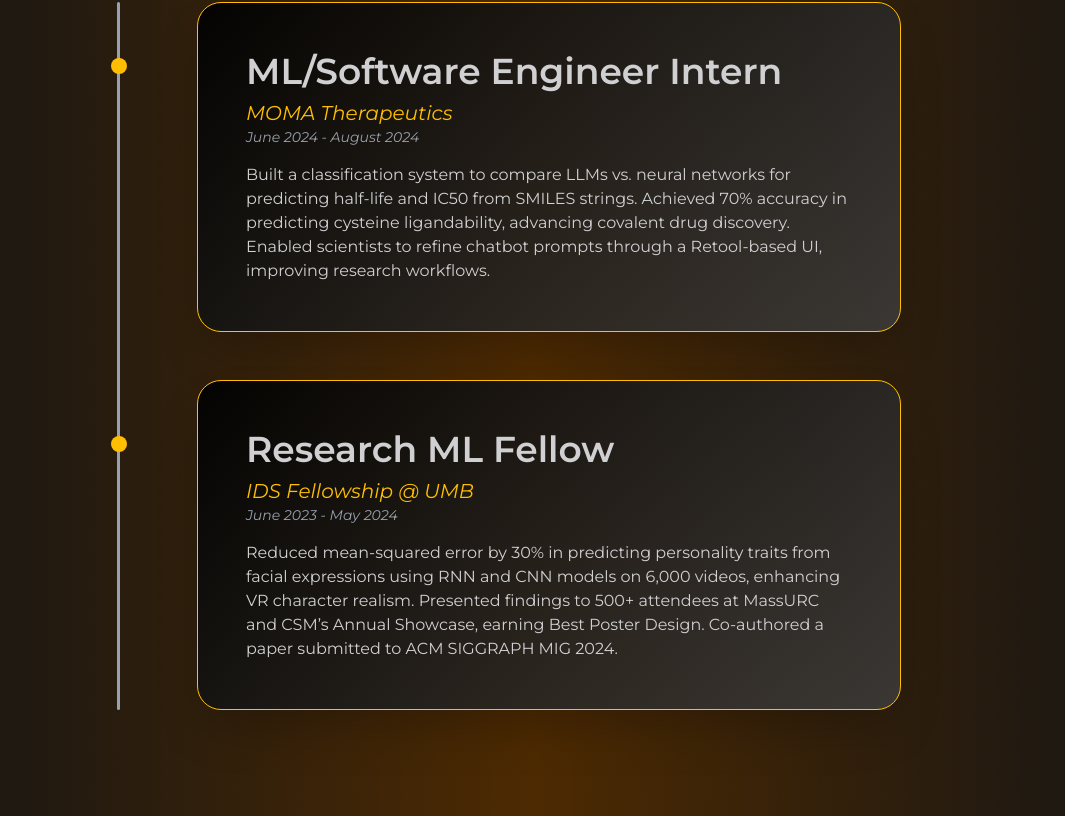
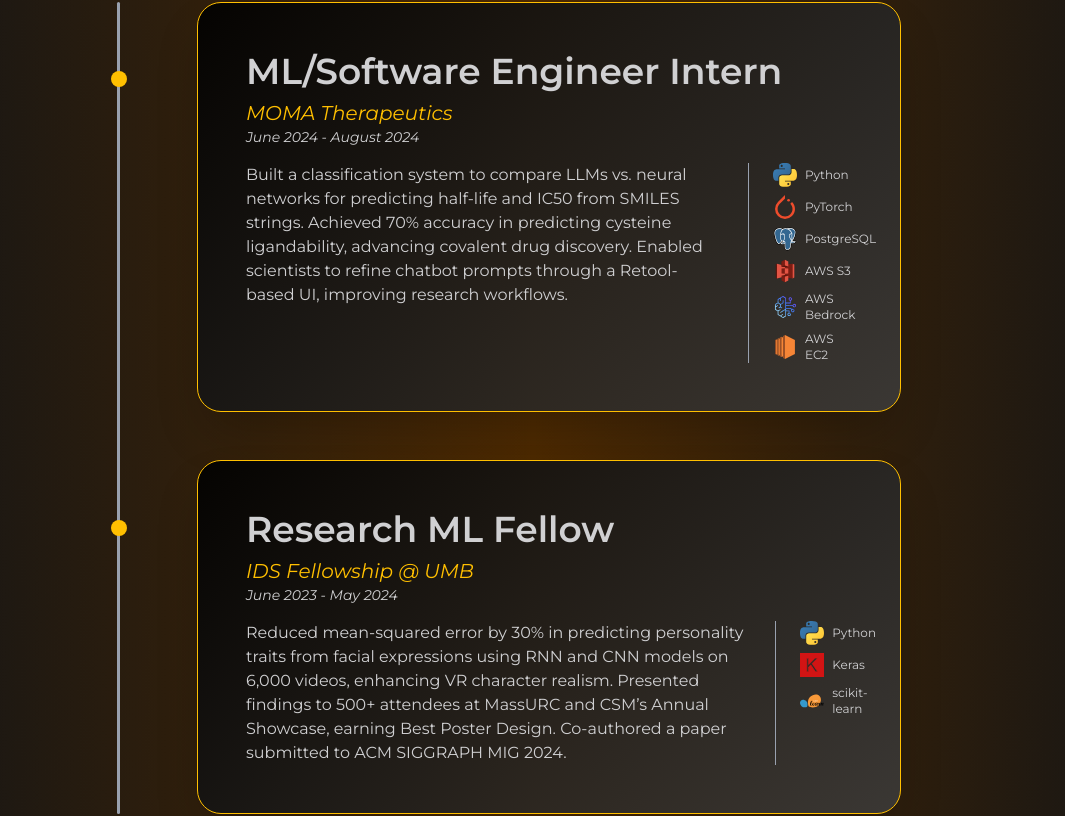
Before and after one commit to WilhenAlbertoHM/portfolio, a React (Vite) app: page / in a window 1280 px wide. Shown: the part 1614-2430 px from the top of the page, without its empty margins (107-1172 px from the left). Built offline with nearby package versions, Linux system fonts and the light colour scheme.

Commit message:
add: tech stack icons on right of experience & minor changes

```diff
--- a/src/components/Experience.jsx
+++ b/src/components/Experience.jsx
@@ -8,7 +8,8 @@
             duration: "June 2024 - August 2024",
             description: "Built a classification system to compare LLMs vs. neural networks for predicting half-life and IC50 from SMILES strings. \
             Achieved 70% accuracy in predicting cysteine ligandability, advancing covalent drug discovery. \
-            Enabled scientists to refine chatbot prompts through a Retool-based UI, improving research workflows."
+            Enabled scientists to refine chatbot prompts through a Retool-based UI, improving research workflows.",
+            techStack: ["Python", "PyTorch", "PostgreSQL", "AWS S3", "AWS Bedrock", "AWS EC2"]
         },
         {
             id: 2,
@@ -17,9 +18,21 @@
             company: "IDS Fellowship @ UMB",
             duration: "June 2023 - May 2024",
             description: "Reduced mean-squared error by 30% in predicting personality traits from facial expressions using RNN and CNN models on 6,000 videos, enhancing VR character realism. \
-            Presented findings to 500+ attendees at MassURC and CSM’s Annual Showcase, earning Best Poster Design. Co-authored a paper submitted to ACM SIGGRAPH MIG 2024."
+            Presented findings to 500+ attendees at MassURC and CSM’s Annual Showcase, earning Best Poster Design. Co-authored a paper submitted to ACM SIGGRAPH MIG 2024.",
+            techStack: ["Python", "Keras", "scikit-learn"]
         }
     ];
+
+    const techIcons = {
+        "Python": "TechStack/Backend/python.svg",
+        "PyTorch": "TechStack/Backend/pytorch.svg",
+        "Keras": "TechStack/Backend/keras.svg",
+        "scikit-learn": "TechStack/Backend/scikitlearn.svg",
+        "PostgreSQL": "TechStack/DatabasesNCloud/postgresql.svg",
+        "AWS S3": "TechStack/DatabasesNCloud/s3.svg",
+        "AWS Bedrock": "TechStack/DatabasesNCloud/bedrock.svg",
+        "AWS EC2": "TechStack/DatabasesNCloud/ec2.svg",
+    };
 
     return (
         <section id="work" className="px-8 mx-auto max-w-4xl">
@@ -34,7 +47,7 @@
             <div className="px-12 grid gap-12 relative">
                 <div className="absolute left-0 top-0 bottom-0 w-[3px] bg-gray-400 rounded-full"></div>
 
-                { experiences.map(({ id, title, company, duration, description }) => (
+                { experiences.map(({ id, title, company, duration, description, techStack }) => (
                     <article
                         key={ id }
                         className="p-12 rounded-3xl shadow-2xl bg-[var(--black)] relative ml-8 border-1 border-[var(--orange)] [background:var(--blacktotransparent)]"
@@ -45,12 +58,27 @@
                             <div>
                                 <h2 className="text-xl md:text-2xl lg:text-4xl font-semibold text-[var(--lightgray)]">{ title }</h2>
                                 <h3 className="text-base md:text-lg lg:text-xl text-[var(--orange)] italic mt-2">{ company }</h3>
-                                <h3 className="text-xs md:text-sm lg:text-md text-gray-400 italic">{ duration }</h3>
+                                <h3 className="text-xs md:text-sm lg:text-md text-[var(--lightgray)] italic">{ duration }</h3>
                             </div>
                         </header>
 
-                        <div>
-                            <p className="text-sm md:text-base text-[var(--lightgray)]">{ description }</p>
+                        <div className="flex">
+                            <div className="flex-grow pr-6">
+                                <p className="text-sm md:text-base text-[var(--lightgray)]">{ description }</p>
+                            </div>
+
+                            <div className="border-l border-gray-400 pl-6 flex flex-col gap-2">
+                                { techStack.map(tech => (
+                                    <div key={tech} className="flex items-center gap-2">
+                                        <img
+                                            src={ techIcons[tech] }
+                                            alt={ `${tech} logo` }
+                                            className="w-6 h-6"
+                                        />
+                                        <span className="text-xs text-[var(--lightgray)]">{ tech }</span>
+                                    </div>
+                                ))}
+                            </div>
                         </div>
                     </article>
                 ))}
--- a/src/components/Navbar.jsx
+++ b/src/components/Navbar.jsx
@@ -17,7 +17,7 @@
             <ul className={
                     `${isOpen ? "flex items-center" : "hidden"}
                     md:flex flex-col md:flex-row absolute md:relative top-full md:top-0 left-0 right-0 md:space-x-12
-                    text-2xl text-[var(--lightgray)] p-4 md:p-0`
+                    text-2xl text-[var(--lightgray)] p-4 md:p-0 bg-[var(--black)]`
                 }
             >
                 <li className="py-2 md:py-0">
--- a/src/components/TechStack.jsx
+++ b/src/components/TechStack.jsx
@@ -4,6 +4,7 @@
             title: "Backend",
             items: [
                 { name: "Python", icon: "TechStack/Backend/python.svg" },
+                { name: "scikit-learn", icon: "TechStack/Backend/scikitlearn.svg" },
                 { name: "TensorFlow", icon: "TechStack/Backend/tensorflow.svg" },
                 { name: "Keras", icon: "TechStack/Backend/keras.svg" },
                 { name: "PyTorch", icon: "TechStack/Backend/pytorch.svg" },
```
Also changed, not shown: public/TechStack/Backend/scikitlearn.svg (added).
